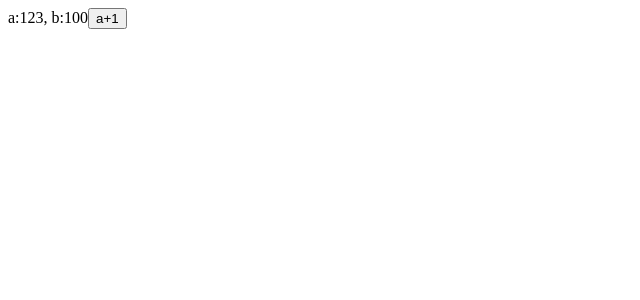
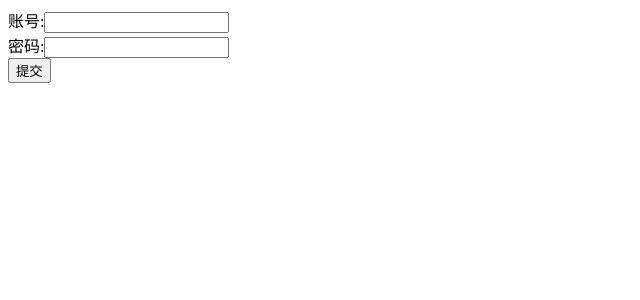
Before and after one commit to qishilong/React-family-bucket, a React app in the folder react-learn/: page / in a window 1280 px wide. Shown: the top 300 px of the page, without its empty margins (0-640 px from the left). Built offline with nearby package versions, Linux system fonts and the light colour scheme.

Commit message:
提交demo表单组合

```diff
--- a/react-learn/src/App.jsx
+++ b/react-learn/src/App.jsx
@@ -1,12 +1,13 @@
 import React, { Component } from "react";
 
-import NewContext from "./Context/NewContext/NewContext";
+// import NewContext from "./Context/NewContext/NewContext";
+import Test from "./components/common/Form/Test";
 
 class App extends Component {
     render() {
         return (
             <>
-                <NewContext />
+                <Test />
             </>
         );
     }
--- /dev/null
+++ b/react-learn/src/components/common/Form/FormButton.jsx
@@ -0,0 +1,12 @@
+import React from "react";
+import { Consumer } from "./FormContext";
+
+const FormButton = props => {
+    return (
+        <Consumer>
+            {value => <button onClick={() => value.onSubmit()}>{props.children}</button>}
+        </Consumer>
+    );
+};
+
+export default FormButton;
--- /dev/null
+++ b/react-learn/src/components/common/Form/FormContext.jsx
@@ -0,0 +1,5 @@
+import { createContext } from "react";
+const formContext = createContext();
+
+export const { Provider, Consumer } = formContext;
+export default formContext;
--- /dev/null
+++ b/react-learn/src/components/common/Form/FormInput.jsx
@@ -0,0 +1,20 @@
+import { Component } from "react";
+import context from "./FormContext";
+
+class FormInput extends Component {
+    static contextType = context;
+    static defaultProps = {
+        type: "text",
+    };
+    render() {
+        return (
+            <input
+                value={this.context.formData[this.props.name] || ""}
+                onChange={e => this.context.changeFormData(this.props.name, e.target.value)}
+                type={this.context.type}
+            ></input>
+        );
+    }
+}
+
+export default FormInput;
--- /dev/null
+++ b/react-learn/src/components/common/Form/Test.jsx
@@ -0,0 +1,33 @@
+import React, { Component } from "react";
+import Form from ".";
+
+class Test extends Component {
+    render() {
+        return (
+            <>
+                <Form
+                    onSubmit={datas => {
+                        console.log(datas);
+                    }}
+                >
+                    <div>
+                        账号:
+                        <Form.Input name="loginId" />
+                    </div>
+                    <div>
+                        密码:
+                        <Form.Input
+                            name="password"
+                            type="password"
+                        />
+                    </div>
+                    <div>
+                        <Form.Button>提交</Form.Button>
+                    </div>
+                </Form>
+            </>
+        );
+    }
+}
+
+export default Test;
--- /dev/null
+++ b/react-learn/src/components/common/Form/index.jsx
@@ -0,0 +1,28 @@
+import { Component } from "react";
+import { Provider } from "./FormContext";
+import FormInput from "./FormInput";
+import FormButton from "./FormButton";
+class Form extends Component {
+    state = {
+        formData: {}, // form 中的数据对象
+        changeFormData: (name, value) => {
+            // 修改 form 中的数据对象
+            this.setState({
+                formData: {
+                    ...this.state.formData,
+                    [name]: value,
+                },
+            });
+        },
+        onSubmit: () => {
+            this.props.onSubmit && this.props.onSubmit(this.state.formData);
+        },
+    };
+    render() {
+        return <Provider value={this.state}>{this.props.children}</Provider>;
+    }
+}
+
+export default Form;
+Form.Input = FormInput;
+Form.Button = FormButton;
```
